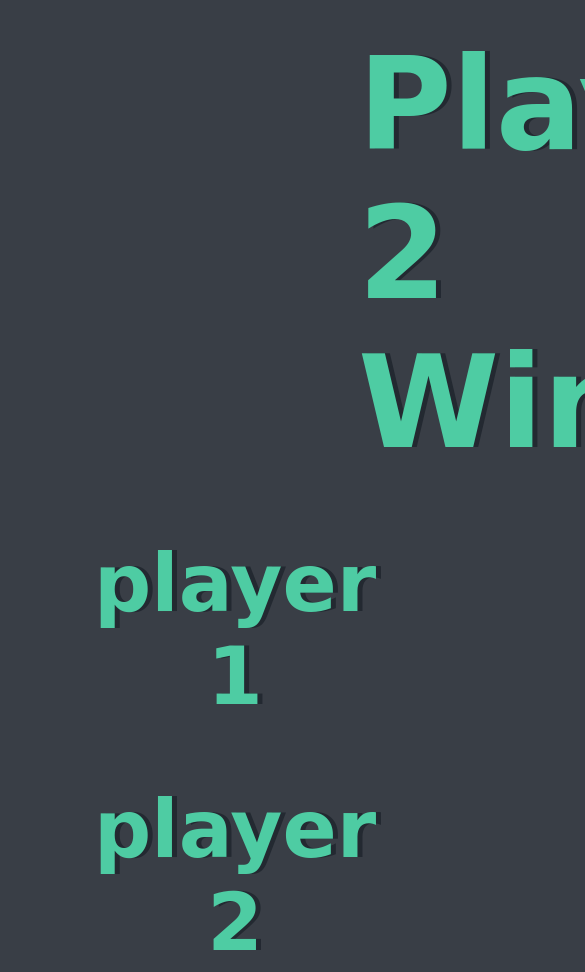
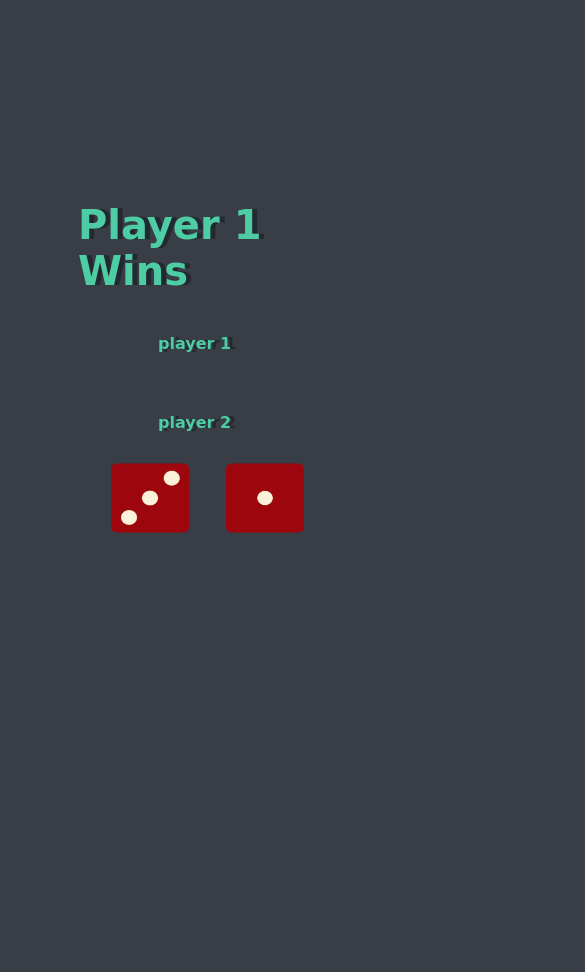
Before and after one commit to AkshyGarg/Dice_Game, a plain HTML site: page index.html in a window 390 px wide. Shown: the top 972 px of the page, 585 px wide, since content can reach past the window. After the commit the page ends 844 px from the top, so only its background shows below. Drawn offline with nearby package versions, Linux system fonts and the light colour scheme.

Commit message:
Responsiveness Added

```diff
--- a/index.html
+++ b/index.html
@@ -11,13 +11,14 @@
     <h1>Refresh me</h1>
     <div class="con">
         <h6>player 1</h6>
-    <h6>player 2 </h6>
+        <h6 >player 2 </h6>
     </div>
     <div class="container">
         <img class="dice d1" src="images/dice1.png" alt="">
         <img class="dice d2" src="images/dice2.png" alt="">
     </div>
 
+    <script src="https://ajax.googleapis.com/ajax/libs/jquery/3.6.3/jquery.min.js"></script>
 
     <script src="index.js"></script>
 </body>
--- a/index.js
+++ b/index.js
@@ -1,6 +1,4 @@
 
-onload = myFunc();
-function myFunc(){
     var x = Math.random();
     var y = Math.random();
     x = Math.floor(x*5)+1;
@@ -22,4 +20,3 @@ function myFunc(){
     {document.querySelector("h1").classList.add("draw");
         document.querySelector("h1").innerHTML = "Draw!";
     }
-}
--- a/styles.css
+++ b/styles.css
@@ -1,18 +1,18 @@
 .container ,.con{
   width: 70%;
-  margin: auto;
+  margin-left: 14%;
   text-align: center;
 }
 
 .draw{
-  margin-left: 560px;
+  margin-left: 570px;
 }
 .dice {
   text-align: center;
   display: inline-block;
   height: 250px;
   width: 250px;
-  margin-left: 30px;
+  margin-left: 100px;
 
 }
 
@@ -22,12 +22,15 @@ body {
 
 h6{
   margin: 30px;
+  margin-left: 14%;
   display: inline-block;
   font-family: 'Lobster', cursive;
   text-shadow: 5px 0 #232931;
   font-size: 5rem;
   color: #4ECCA3;
 }
+
+
 h1 {
   margin: 30px;
   font-family: 'Lobster', cursive;
@@ -54,3 +57,34 @@ footer {
   font-family: 'Indie Flower', cursive;
 
 }
+
+
+@media only screen and (max-width: 500px) {
+
+  h1{
+    margin: 10px;
+    margin-top: 202px;
+    font-family: 'Lobster', cursive;
+    text-shadow: 5px 0 #232931;
+    font-size: 2.5rem;
+    color: #4ECCA3;
+    margin-left: 70px;
+  }
+
+  h6{
+    /* margin-top: 132px; */
+    margin-left: 14%;
+    display: inline-block;
+    font-family: 'Lobster', cursive;
+    text-shadow: 5px 0 #232931;
+    font-size: 1rem;
+    color: #4ECCA3;
+  }
+  .dice{
+    text-align: center;
+    display: inline-block;
+    height: 72px;
+    width: 78px;
+    margin-left: 33px;
+  }
+}
```
Also changed, not shown: dicee.html (deleted, +0 -33 lines).
